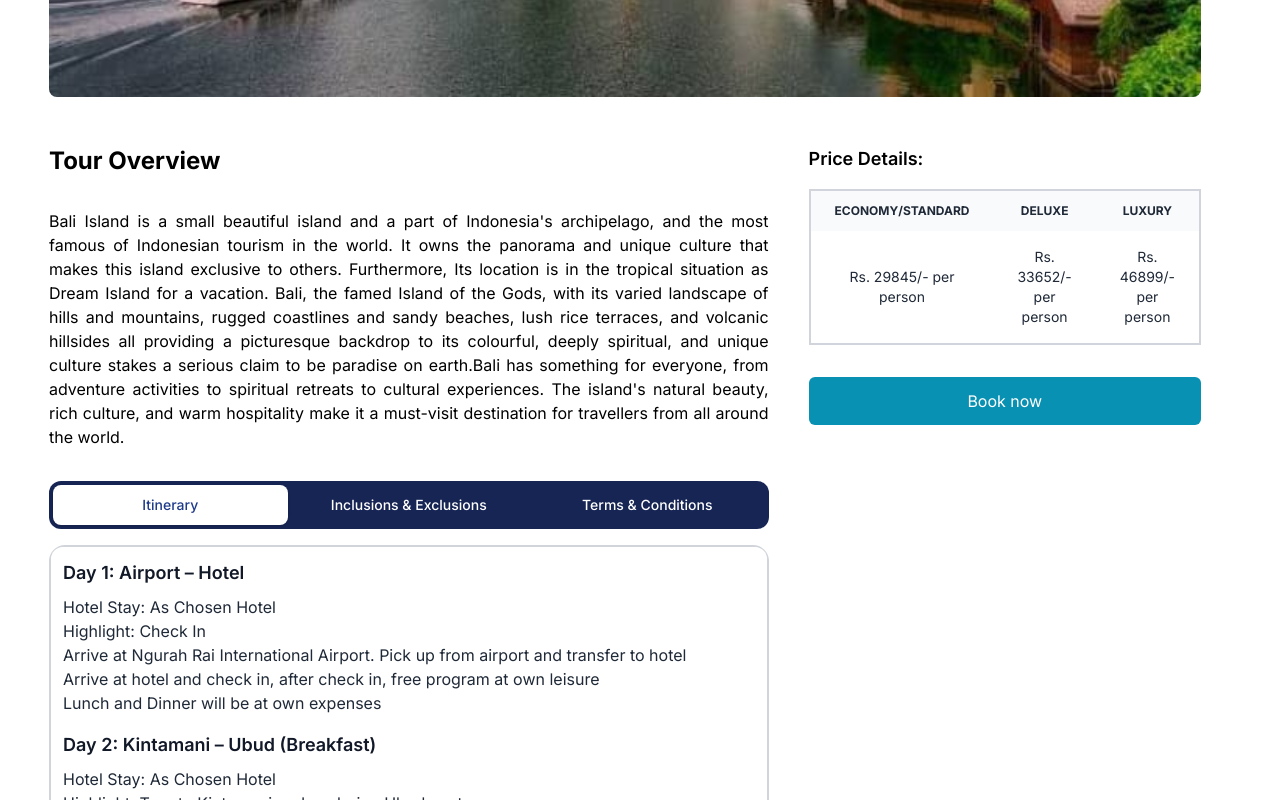
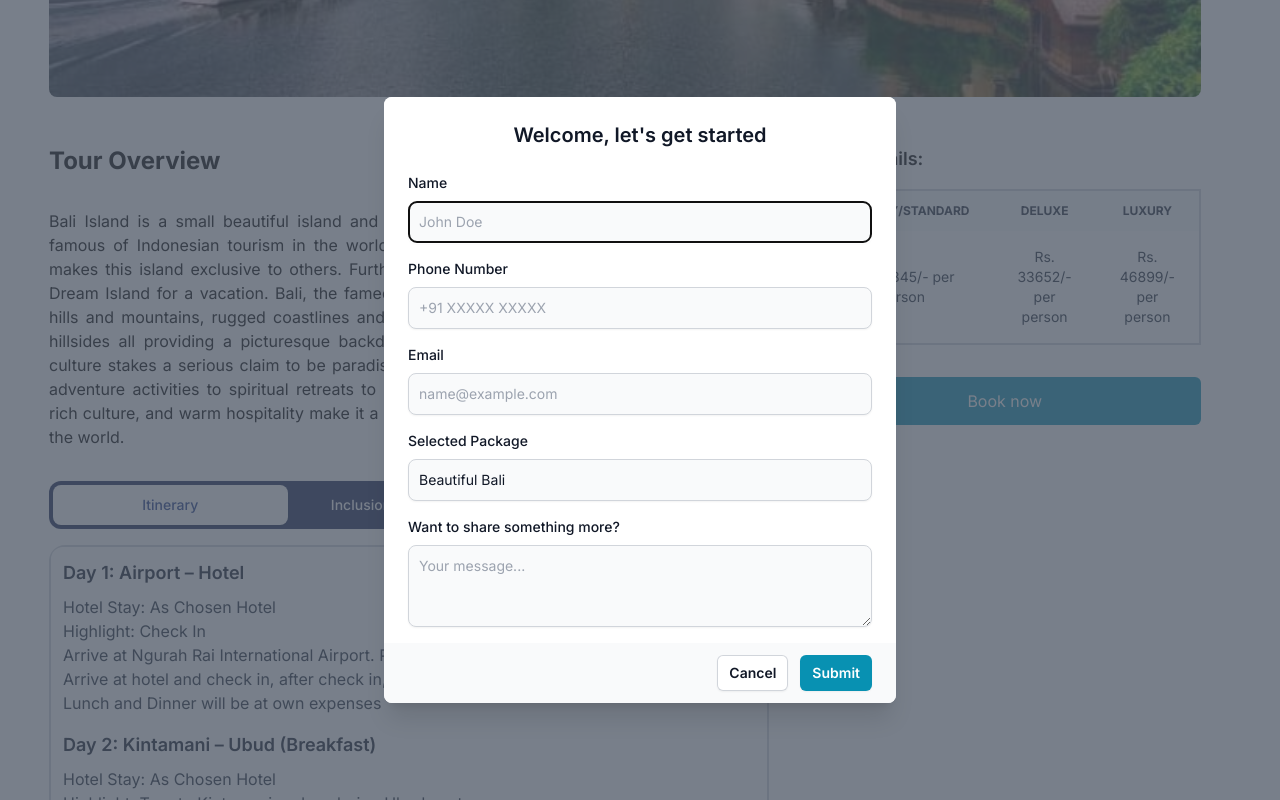
Before and after one commit to Incognito-Holidays/web, a Next.js app: page /holidays/bali/beautiful-bali-package in a window 1280 px wide. Both pictures are taken after a click on the button "Book now". Shown: the part 458-1258 px from the top of the page. Built offline with nearby package versions, Linux system fonts and the light colour scheme.

Commit message:
feat: add booking form modal in beautiful-bali package

```diff
--- a/package.json
+++ b/package.json
@@ -20,7 +20,6 @@
     "react": "^18.2.0",
     "react-dom": "^18.2.0",
     "react-icons": "^4.10.1",
-    "react-modal": "^3.16.1",
     "react-star-ratings": "^2.3.0",
     "swiper": "^10.2.0"
   },
--- a/src/app/holidays/bali/beautiful-bali-package/page.tsx
+++ b/src/app/holidays/bali/beautiful-bali-package/page.tsx
@@ -2,11 +2,16 @@
 
 'use client';
 
+import { useState } from 'react';
 import Image from 'next/image';
 import { Tab } from '@headlessui/react';
+import Modal from '@components/modal';
+
 import bali1 from '@public/assets/package.jpeg';
 
 const Page: React.FC = () => {
+  const [isModalOpen, setIsModalOpen] = useState(false);
+
   function classNames(...classes: string[]): string {
     return classes.filter(Boolean).join(' ');
   }
@@ -396,11 +401,20 @@ const Page: React.FC = () => {
             </div>
           </div>
 
-          <button className='w-full rounded-md bg-cyan-600 p-3 text-white'>
+          <button
+            onClick={(): void => setIsModalOpen(true)}
+            className='w-full rounded-md bg-cyan-600 p-3 text-white'
+          >
             Book now
           </button>
         </div>
       </div>
+
+      <Modal
+        isOpen={isModalOpen}
+        setIsOpen={setIsModalOpen}
+        selectedPackage='Beautiful Bali'
+      />
     </section>
   );
 };
--- /dev/null
+++ b/src/components/modal.tsx
@@ -0,0 +1,170 @@
+/* eslint-disable react/no-unescaped-entities */
+
+import { Fragment, useState } from 'react';
+import { Dialog, Transition } from '@headlessui/react';
+import type { Dispatch, SetStateAction } from 'react';
+
+type ModalProps = {
+  isOpen: boolean;
+  setIsOpen: Dispatch<SetStateAction<boolean>>;
+  selectedPackage: string;
+};
+
+const Modal: React.FC<ModalProps> = ({
+  isOpen,
+  setIsOpen,
+  selectedPackage
+}) => {
+  const [name, setName] = useState('');
+  const [phone, setPhone] = useState('');
+  const [email, setEmail] = useState('');
+  const [message, setMessage] = useState('');
+
+  return (
+    <Transition.Root show={isOpen} as={Fragment}>
+      <Dialog onClose={setIsOpen} as='div' className='relative z-10'>
+        <Transition.Child
+          as={Fragment}
+          enter='ease-out duration-300'
+          enterFrom='opacity-0'
+          enterTo='opacity-100'
+          leave='ease-in duration-200'
+          leaveFrom='opacity-100'
+          leaveTo='opacity-0'
+        >
+          <div className='fixed inset-0 bg-gray-600 bg-opacity-75 transition-opacity' />
+        </Transition.Child>
+
+        <div className='fixed inset-0 z-10 overflow-y-auto'>
+          <div className='flex min-h-full items-end justify-center p-4 text-center sm:items-center sm:p-0'>
+            <Transition.Child
+              as={Fragment}
+              enter='ease-out duration-300'
+              enterFrom='opacity-0 translate-y-4 sm:translate-y-0 sm:scale-95'
+              enterTo='opacity-100 translate-y-0 sm:scale-100'
+              leave='ease-in duration-200'
+              leaveFrom='opacity-100 translate-y-0 sm:scale-100'
+              leaveTo='opacity-0 translate-y-4 sm:translate-y-0 sm:scale-95'
+            >
+              <Dialog.Panel className='relative w-full transform overflow-hidden rounded-lg bg-white text-left shadow-xl transition-all sm:my-8 sm:max-w-lg'>
+                <div className='bg-white px-4 pb-4 pt-5 sm:p-6 sm:pb-4'>
+                  <div className='mt-3 sm:mt-0'>
+                    <Dialog.Title
+                      as='h3'
+                      className='text-center text-lg font-semibold leading-6 text-gray-900 sm:text-xl'
+                    >
+                      Welcome, let's get started
+                    </Dialog.Title>
+                    <div className='mt-6'>
+                      <form className='space-y-4'>
+                        <div>
+                          <label
+                            htmlFor='name'
+                            className='mb-2 block text-sm font-medium text-gray-900'
+                          >
+                            Name
+                          </label>
+                          <input
+                            id='name'
+                            type='text'
+                            value={name}
+                            onChange={(e): void => setName(e.target.value)}
+                            placeholder='John Doe'
+                            required
+                            className='block w-full rounded-lg border border-gray-300 bg-gray-50 p-2.5 text-sm text-gray-900 shadow-sm'
+                          />
+                        </div>
+                        <div>
+                          <label
+                            htmlFor='phone'
+                            className='mb-2 block text-sm font-medium text-gray-900'
+                          >
+                            Phone Number
+                          </label>
+                          <input
+                            id='phone'
+                            type='number'
+                            value={phone}
+                            onChange={(e): void => setPhone(e.target.value)}
+                            placeholder='+91 XXXXX XXXXX'
+                            required
+                            className='block w-full rounded-lg border border-gray-300 bg-gray-50 p-2.5 text-sm text-gray-900 shadow-sm'
+                          />
+                        </div>
+                        <div>
+                          <label
+                            htmlFor='email'
+                            className='mb-2 block text-sm font-medium text-gray-900'
+                          >
+                            Email
+                          </label>
+                          <input
+                            id='email'
+                            type='email'
+                            value={email}
+                            onChange={(e): void => setEmail(e.target.value)}
+                            placeholder='name@example.com'
+                            className='block w-full rounded-lg border border-gray-300 bg-gray-50 p-2.5 text-sm text-gray-900 shadow-sm'
+                          />
+                        </div>
+                        <div>
+                          <label
+                            htmlFor='selectedPackage'
+                            className='mb-2 block text-sm font-medium text-gray-900'
+                          >
+                            Selected Package
+                          </label>
+                          <input
+                            id='selectedPackage'
+                            type='text'
+                            value={selectedPackage}
+                            readOnly
+                            className='block w-full cursor-not-allowed rounded-lg border border-gray-300 bg-gray-50 p-2.5 text-sm text-gray-900 shadow-sm'
+                          />
+                        </div>
+                        <div>
+                          <label
+                            htmlFor='message'
+                            className='mb-2 block text-sm font-medium text-gray-900'
+                          >
+                            Want to share something more?
+                          </label>
+                          <textarea
+                            id='message'
+                            rows={3}
+                            value={message}
+                            onChange={(e): void => setMessage(e.target.value)}
+                            placeholder='Your message...'
+                            className='block w-full rounded-lg border border-gray-300 bg-gray-50 p-2.5 text-sm text-gray-900 shadow-sm'
+                          />
+                        </div>
+                      </form>
+                    </div>
+                  </div>
+                </div>
+                <div className='bg-gray-50 px-4 py-3 sm:flex sm:flex-row-reverse sm:px-6'>
+                  <button
+                    type='button'
+                    className='inline-flex w-full justify-center rounded-md bg-cyan-600 px-3 py-2 text-sm font-semibold text-white shadow-sm hover:bg-cyan-500 sm:ml-3 sm:w-auto'
+                    // onClick={(): void => setIsOpen(false)}
+                  >
+                    Submit
+                  </button>
+                  <button
+                    type='button'
+                    onClick={(): void => setIsOpen(false)}
+                    className='mt-3 inline-flex w-full justify-center rounded-md bg-white px-3 py-2 text-sm font-semibold text-gray-900 shadow-sm ring-1 ring-inset ring-gray-300 hover:bg-gray-50 sm:mt-0 sm:w-auto'
+                  >
+                    Cancel
+                  </button>
+                </div>
+              </Dialog.Panel>
+            </Transition.Child>
+          </div>
+        </div>
+      </Dialog>
+    </Transition.Root>
+  );
+};
+
+export default Modal;
```
Also changed, not shown: 1 other file (tests, documents, lock files or other folders).
